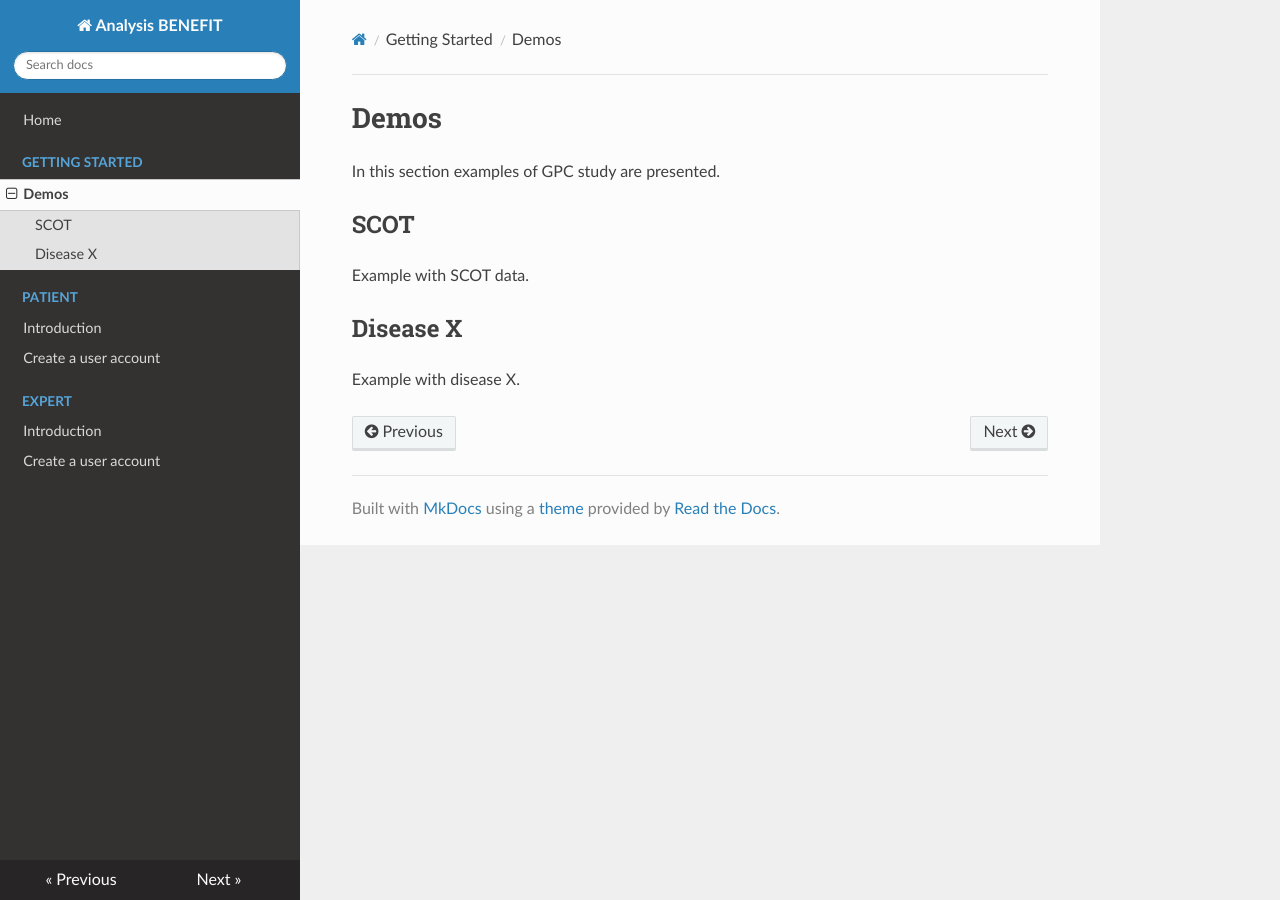
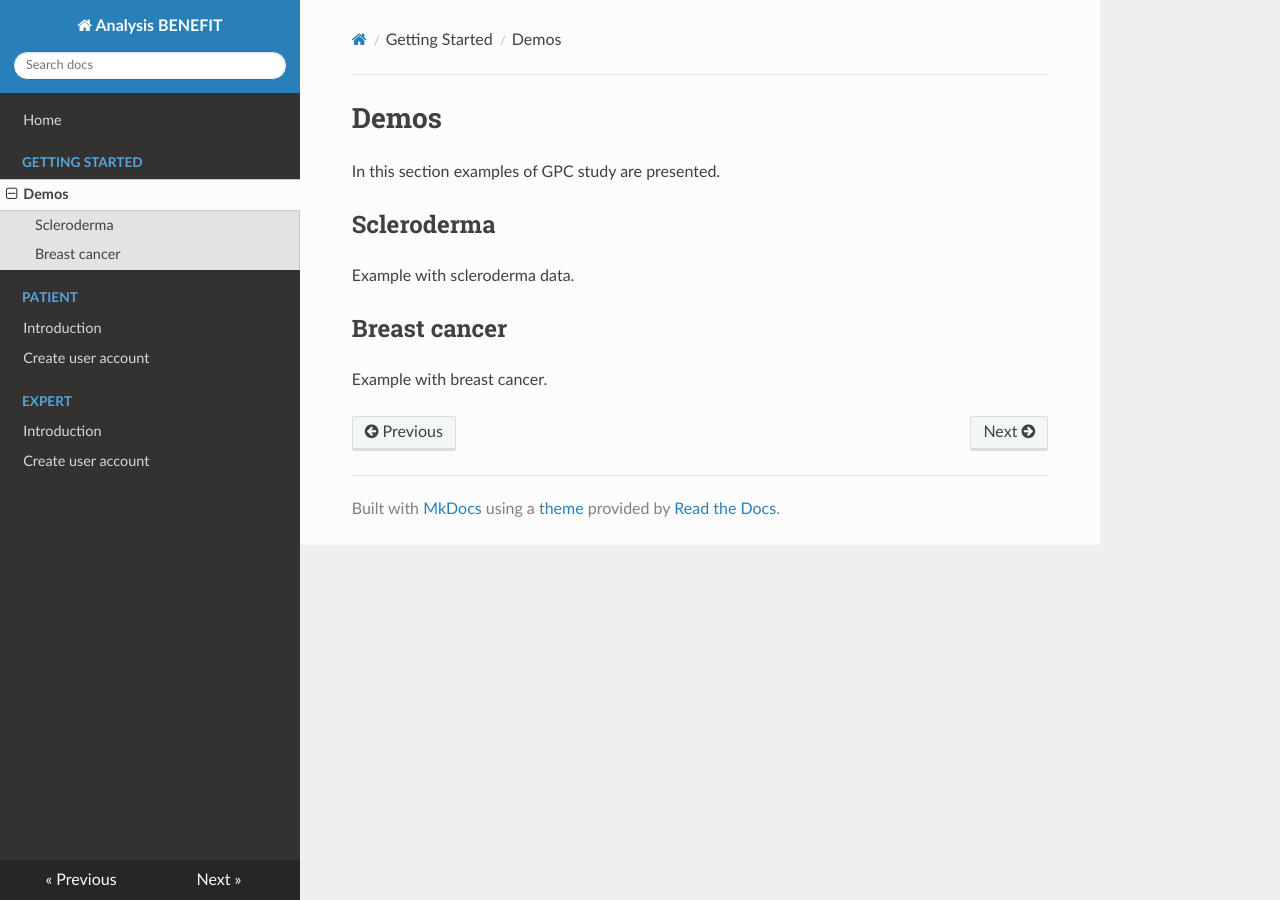
Before and after one commit to Sarah-Kst/app_documentation, an MkDocs documentation site: the page built from docs/docs/demos.md, in a window 1280 px wide. Built offline with MkDocs 1.6.1, drawn with Linux system fonts in a browser that asks for light colours; nearby versions of some CDN libraries.

Commit message:
Update docs (+favicon)

```diff
--- a/docs/docs/demos.md
+++ b/docs/docs/demos.md
@@ -2,10 +2,10 @@
 
 In this section examples of GPC study are presented.
 
-## SCOT
+## Scleroderma
 
-Example with SCOT data.
+Example with scleroderma data.
 
-## Disease X
+## Breast cancer
 
-Example with disease X.
+Example with breast cancer.
--- a/docs/mkdocs.yml
+++ b/docs/mkdocs.yml
@@ -5,10 +5,10 @@ nav:
         - demos.md
     - Patient:
         - patient.md
-        - create_user.md
+        - create_user_pt.md
     - Expert:
         - expert.md
-        - create_user.md
+        - create_user_exp.md
 
 markdown_extensions:
     - toc:
```
Also changed, not shown: docs/docs/create_user_exp.md (added, +3 -0 lines), docs/docs/create_user_pt.md (added, +3 -0 lines), docs/docs/expert.md (+0 -4 lines), docs/docs/patient.md (+0 -4 lines), docs/docs/general/create_user.md (renamed from docs/docs/create_user.md).
